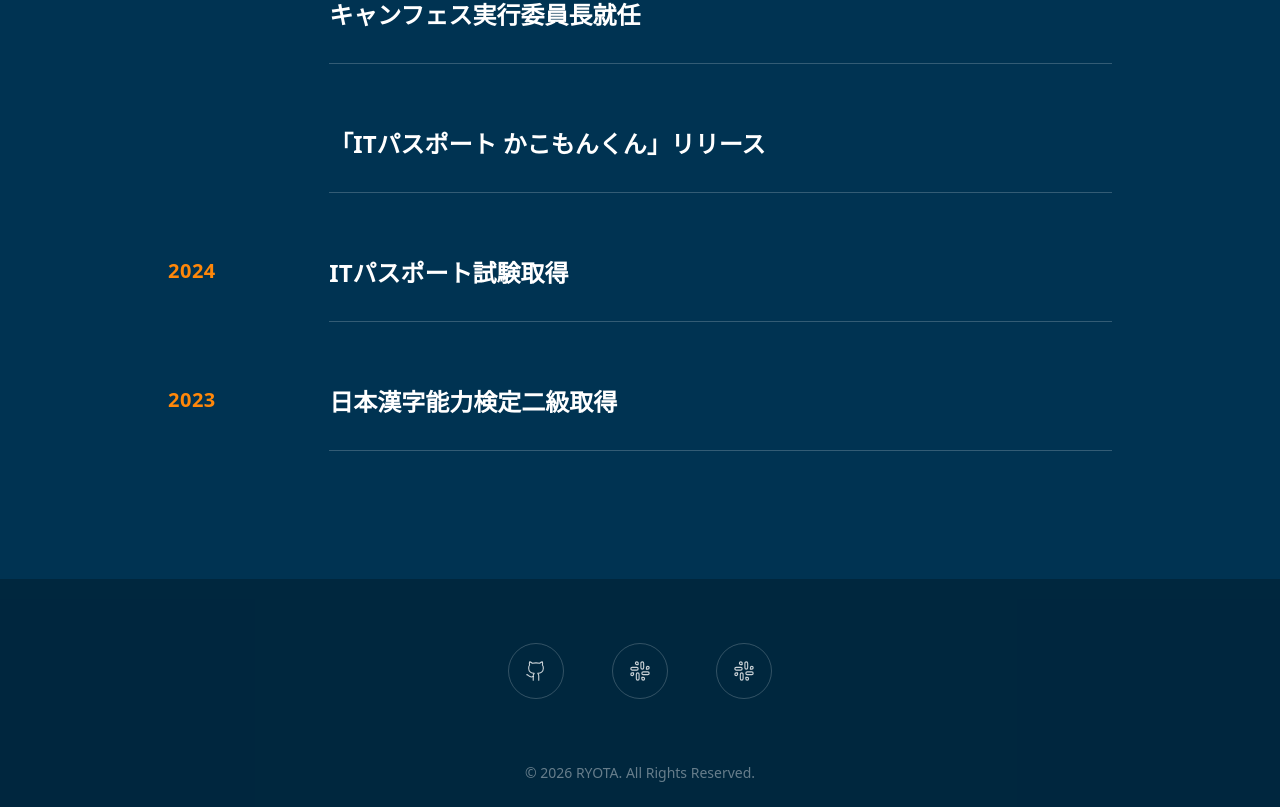
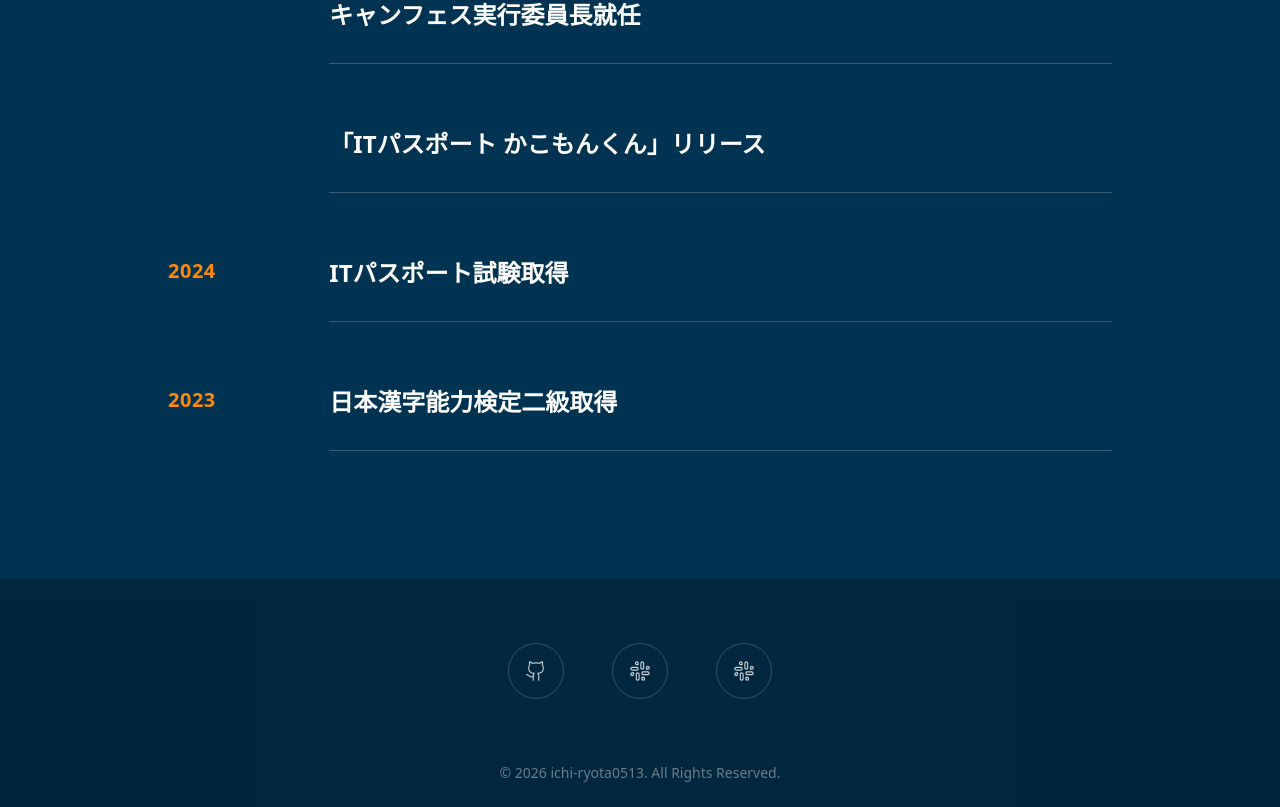
Before and after one commit to ichi-ryota0513/ichi-ryota0513.github.io, a React (Vite) app: page /#/ in a window 1280 px wide. Shown: the part 3466-4273 px from the top of the page. Built offline with nearby package versions, Linux system fonts and the light colour scheme.

Commit message:
footer copyright

```diff
--- a/src/components/BusinessCard/Footer.tsx
+++ b/src/components/BusinessCard/Footer.tsx
@@ -8,7 +8,7 @@ export default function Footer() {
 
       {/* Copyright */}
       <div className="relative z-10 text-center text-white/40 text-sm">
-        © {new Date().getFullYear()} RYOTA. All Rights Reserved.
+        © {new Date().getFullYear()} ichi-ryota0513. All Rights Reserved.
       </div>
     </footer>
   )
--- a/src/components/Portfolio/layout/Footer.tsx
+++ b/src/components/Portfolio/layout/Footer.tsx
@@ -70,7 +70,7 @@ export default function Footer() {
 
       {/* Copyright */}
       <div className="relative z-10 mt-12 md:mt-16 text-center text-white/40 text-xs md:text-sm px-4">
-        © {new Date().getFullYear()} RYOTA. All Rights Reserved.
+        © {new Date().getFullYear()} ichi-ryota0513. All Rights Reserved.
       </div>
     </footer>
   )
```
